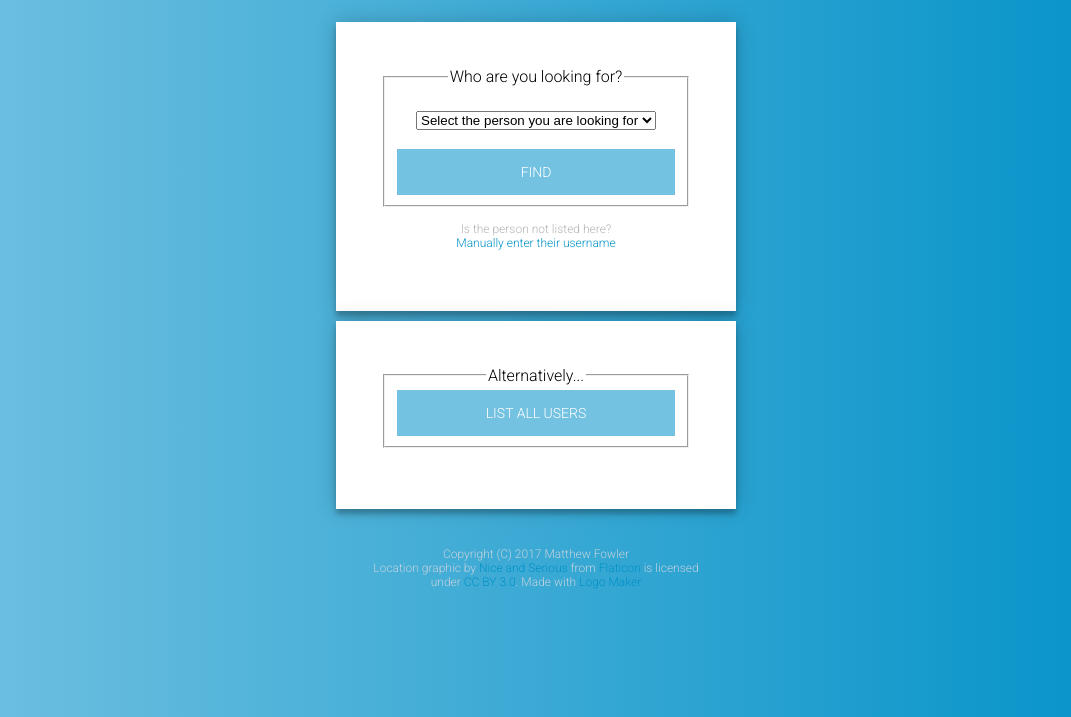
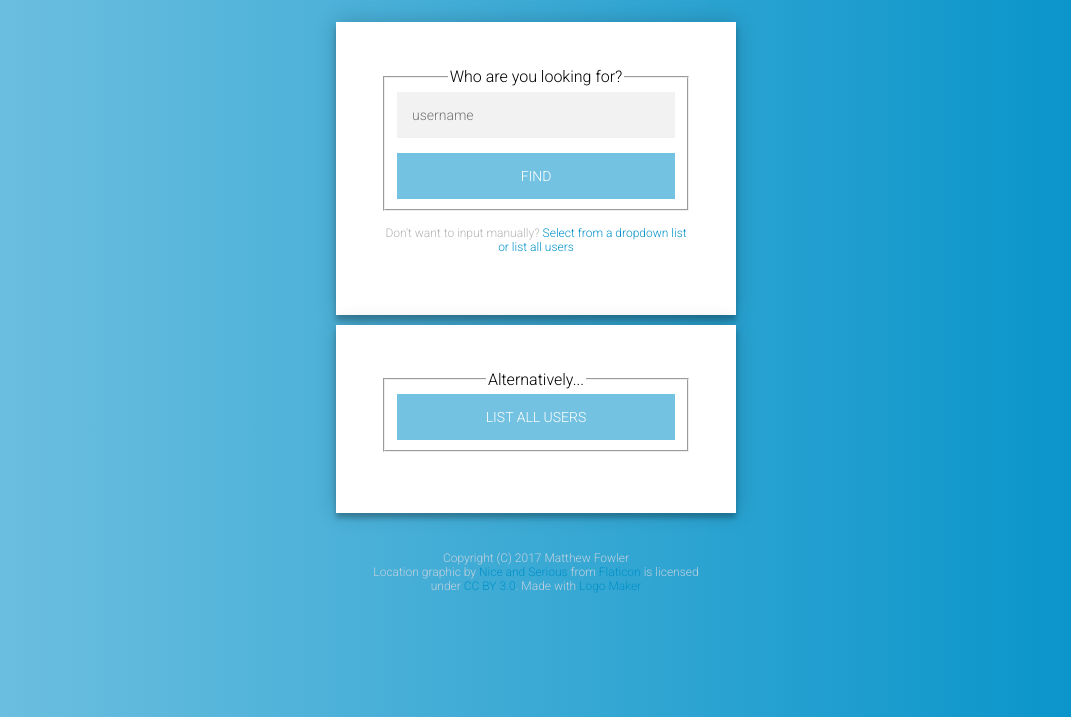
Before and after one commit to matfowle/whereis, a plain HTML site: page index.html in a window 1280 px wide. Shown: the part 83-800 px from the top of the page, without its empty margins (104-1175 px from the left). Drawn offline with nearby package versions, Linux system fonts and the light colour scheme.

Commit message:
changes to show search box by default

```diff
--- a/index.html
+++ b/index.html
@@ -29,7 +29,7 @@
     <div id="loading" class="form"></div>
     <div id="content" class="login-page">
         <div class="form">
-            <form action="cgi-bin/see-em-x.py" method="POST" class="register-form">
+            <form action="cgi-bin/see-em-x.py" method="POST" class="login-form">
                 <fieldset>
                     <legend>Who are you looking for?</legend>
                     <input type="text" placeholder="username" name="person"/>
@@ -40,18 +40,18 @@
                     Don't want to input manually? <a href="#">Select from a dropdown list or list all users</a>
                 </p>
             </form>
-            <form action="cgi-bin/see-em-x.py" method="POST" class="login-form">
+            <form action="cgi-bin/see-em-x.py" method="POST" class="register-form">
                 <fieldset>
                     <legend>Who are you looking for?</legend>
                     <br>
                     <select name="person" id="mySelection">
                         <option value="" disabled selected hidden>Select the person you are looking for</option>
-                        <option value="matt-iphone">Matt (iPhone)</option>
-                        <option value="matt-mac">Matt (mac)</option>
-                        <option value="fowler-raspi-1">Raspberry Pi 1</option>
-                        <option value="sian-iphone">Sian (iPhone)</option>
-                        <option value="sian-ipad">Sian (iPad)</option>
-                        <option value="sian-mac">Sian (mac)</option>
+                        <option value="blah1">Blah 1</option>
+                        <option value="blah2">Blah 2</option>
+                        <option value="blah3">Blah 3</option>
+                        <option value="blah4">Blah 4</option>
+                        <option value="blah5">Blah 5</option>
+                        <option value="blah6">Blah 6</option>
                     </select>
                     <input type="hidden" value="0" name="clientCurrent"/>
                     <br><br>
```
